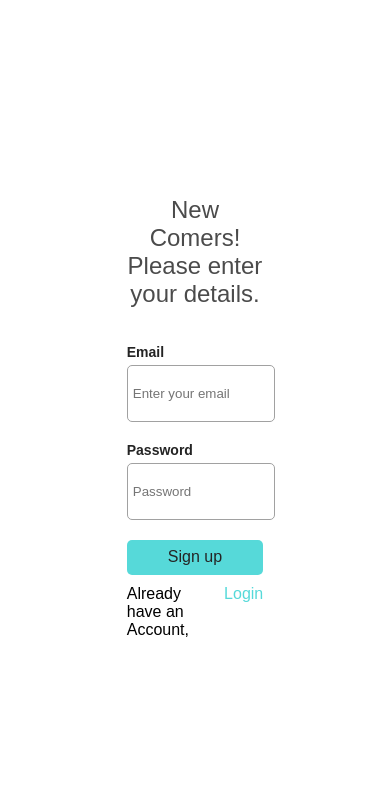
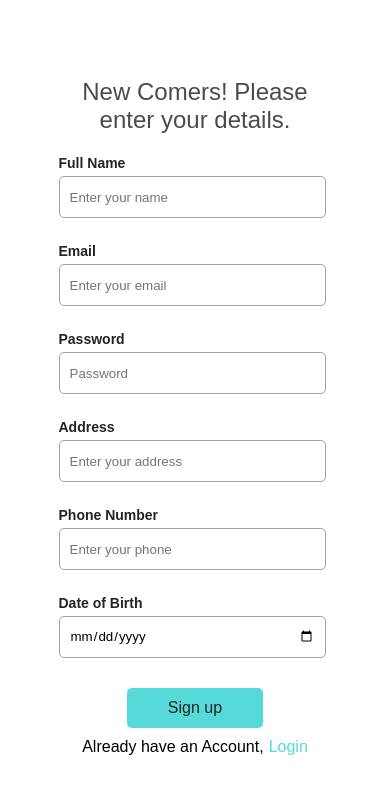
Before and after one commit to ehabyanni/JPT, an Angular app: page /register in a window 390 px wide. Shown: the top 794 px of the page. Built offline with nearby package versions, Linux system fonts and the light colour scheme.

Commit message:
Full Responsive and controlled Register Form

```diff
--- a/src/app/register/register.component.html
+++ b/src/app/register/register.component.html
@@ -7,8 +7,25 @@
         method="post"
         (ngSubmit)="onSubmit()"
         id="formID"
+        class="formDiv"
       >
-        <div class="emailLogin">
+        <div class="nameRegister">
+          <label for="name">Full Name</label>
+          <input
+            type="text"
+            id="name"
+            placeholder="Enter your name"
+            formControlName="name"
+            autocomplete="off"
+            [class.is-invalid]="NAME?.invalid && NAME?.touched"
+          />
+          <div *ngIf="NAME?.errors && NAME?.touched">
+            <small *ngIf="NAME?.errors?.['required']">Required</small>
+            <small *ngIf="NAME?.errors?.['minlength']">Minimum 3 char</small>
+          </div>
+        </div>
+
+        <div class="emailRegister">
           <label for="email">Email</label>
           <input
             type="email"
@@ -20,12 +37,11 @@
           />
           <div *ngIf="EMAIL?.errors && EMAIL?.touched">
             <small *ngIf="EMAIL?.errors?.['required']">Required</small>
-            <small *ngIf="EMAIL?.errors?.['email']">Invalid email format</small
-            >
+            <small *ngIf="EMAIL?.errors?.['email']">Invalid email format</small>
           </div>
         </div>
 
-        <div class="passwordLogin">
+        <div class="passwordRegister">
           <label for="password">Password</label>
           <input
             type="password"
@@ -43,6 +59,47 @@
           </div>
         </div>
 
+        <div class="addressRegister">
+          <label for="address">Address</label>
+          <input
+            type="text"
+            id="address"
+            placeholder="Enter your address"
+            formControlName="address"
+            autocomplete="off"
+            [class.is-invalid]="ADDRESS?.invalid && ADDRESS?.touched"
+          />
+        </div>
+
+        <div class="phoneRegister">
+          <label for="phone">Phone Number</label>
+          <input
+            type="text"
+            id="phone"
+            placeholder="Enter your phone"
+            formControlName="phone_number"
+            autocomplete="off"
+            [class.is-invalid]="PHONE?.invalid && PHONE?.touched"
+          />
+          <div *ngIf="PHONE?.errors && PHONE?.touched">
+            <small *ngIf="PHONE?.errors?.['pattern']"
+              >Invalid phone number</small
+            >
+          </div>
+        </div>
+
+        <div class="birthdateRegister">
+          <label for="birthdate">Date of Birth</label>
+          <input
+            type="date"
+            id="birthdate"
+            placeholder="Enter your birthdate"
+            formControlName="birthdate"
+            autocomplete="off"
+            [class.is-invalid]="PHONE?.invalid && PHONE?.touched"
+          />
+        </div>
+
         <div class="subBtn">
           <button
             [disabled]="EMAIL?.invalid || PASSWORD?.invalid"
@@ -51,16 +108,16 @@
             Sign up
           </button>
         </div>
+      </form>
 
       <div class="login">
-          <p>Already have an Account, </p>
+        <p>Already have an Account,</p>
         <a routerLink="/login">Login</a>
       </div>
 
       <p style="color: red; font-size: 12px; margin-top: 10px">
         {{ registrationError }}
       </p>
-      </form>
     </div>
   </div>
 </div>
--- a/src/app/register/register.component.scss
+++ b/src/app/register/register.component.scss
@@ -2,11 +2,14 @@
   font-family: sans-serif;
 }
 
-//variables
+// Variables
 $blacks: #0000;
 $greys: rgb(75, 75, 75);
+$text-color: rgb(36, 36, 36);
+$border: rgb(161, 161, 161);
+$primary: #56d9d9;
 
-//shared class
+// Shared classes
 %flexbox {
   display: flex;
   flex-direction: column;
@@ -14,93 +17,122 @@ $greys: rgb(75, 75, 75);
 
 %RowFlex {
   display: flex;
-  justify-items: center;
   justify-content: center;
+  align-items: center;
 }
 
+// Main container
 .container1 {
   height: 100vh;
   width: 100%;
-  background-color: rgb(255, 255, 255);
+  background-color: #fff;
   @extend %RowFlex;
+  animation: login 2s ease-in-out;
+  position: relative;
+
   .container2 {
-    width: 35%;
+    width: 70%;
+    max-width: 1200px;
     height: 100%;
-    background-color: rgb(255, 255, 255);
+    background-color: #fff;
     @extend %RowFlex;
+
     .container3 {
       margin: auto;
-      background-color: rgb(255, 255, 255);
+      background-color: #fff;
       width: 100%;
     }
+
     h2 {
       color: $greys;
       font-weight: normal;
       margin-bottom: 16px;
     }
-    .emailLogin {
+
+    .formDiv {
+      background-color: #fff;
+      display: grid;
+      grid-template-columns: repeat(auto-fit, minmax(250px, 1fr));
+      gap: 15px;
+      width: 100%;
+
+      .nameRegister,
+      .emailRegister,
+      .phoneRegister,
+      .passwordRegister,
+      .addressRegister,
+      .birthdateRegister {
         @extend %flexbox;
-      padding-top: 20px;
-    }
-    .passwordLogin {
-      @extend %flexbox;
-      padding: 20px 0px;
-    }
+        padding: 5px 0px;
+        width: 100%;
+
         label {
           text-align: left;
           font-weight: bold;
-      color: rgb(36, 36, 36);
+          color: $text-color;
           font-size: 14px;
           margin-bottom: 5px;
         }
+
         input {
-      width: 100%;
-      height: 25px;
-      padding: 15px 5px;
-      border: 1px solid rgb(161, 161, 161);
+          width: 90%;
+          height: 40px;
+          padding: 0 10px;
+          border: 1px solid $border;
           border-radius: 5px;
           outline: none;
         }
+      }
+
+      .subBtn {
+        grid-column: 1 / -1;
+        display: flex;
+        justify-content: center;
+        margin-top: 10px;
+
         button {
-      margin: 0%;
-      width: 100%;
-      height: 35px;
-      border: 1.7px solid #56d9d9;
+          width: 50%;
+          height: 40px;
+          border: none;
           border-radius: 5px;
-      border: none;
-      color: rgb(36, 36, 36);
+          color: $text-color;
           font-size: 16px;
-      background-color: #56d9d9;
+          background-color: $primary;
           cursor: pointer;
+          transition: all 0.3s ease;
 
           &:hover {
             background-color: #ffffff;
-        border: 1.7px solid #56d9d9;
+            border: 1.7px solid $primary;
           }
         }
+      }
+    }
+
     .login {
       display: flex;
       gap: 5px;
-      justify-content: start;
+      justify-content: center;
       margin-top: 10px;
       margin-bottom: 10px;
+
       a {
         text-decoration: none;
-        color: #56d9d9;
+        color: $primary;
+
         &:hover {
           color: #3cb9b9;
         }
       }
     }
+
     small {
       color: red;
     }
   }
-
-  animation: login 2s ease-in-out;
-  position: relative;
 }
 
+// Animation
 @keyframes login {
   from {
     transform: scale(0.4);
--- a/src/app/register/register.component.ts
+++ b/src/app/register/register.component.ts
@@ -23,16 +23,32 @@ export class RegisterComponent implements OnInit {
 
   ngOnInit(): void {
     this.registerForm = this.formbuilder.group({
+      name: ['', [Validators.required, Validators.minLength(3)]],
       email: ['', [Validators.required, Validators.email]],
       password: ['', [Validators.required, Validators.minLength(6)]],
+      address: [''],
+      phone_number: ['', [Validators.pattern(/^[0-9]{10}$/)]],
+      birthdate: [''],
     });
   }
 
+  get NAME() {
+    return this.registerForm.get('name');
+  }
   get EMAIL() {
     return this.registerForm.get('email');
   }
   get PASSWORD() {
     return this.registerForm.get('password');
+  }
+  get ADDRESS() {
+    return this.registerForm.get('Address');
+  }
+  get PHONE() {
+    return this.registerForm.get('phone_number');
+  }
+  get BIRTHDATE() {
+    return this.registerForm.get('birthdate');
   }
 
   onSubmit() {
```
Lines whose indentation alone changed are shown as unchanged.
